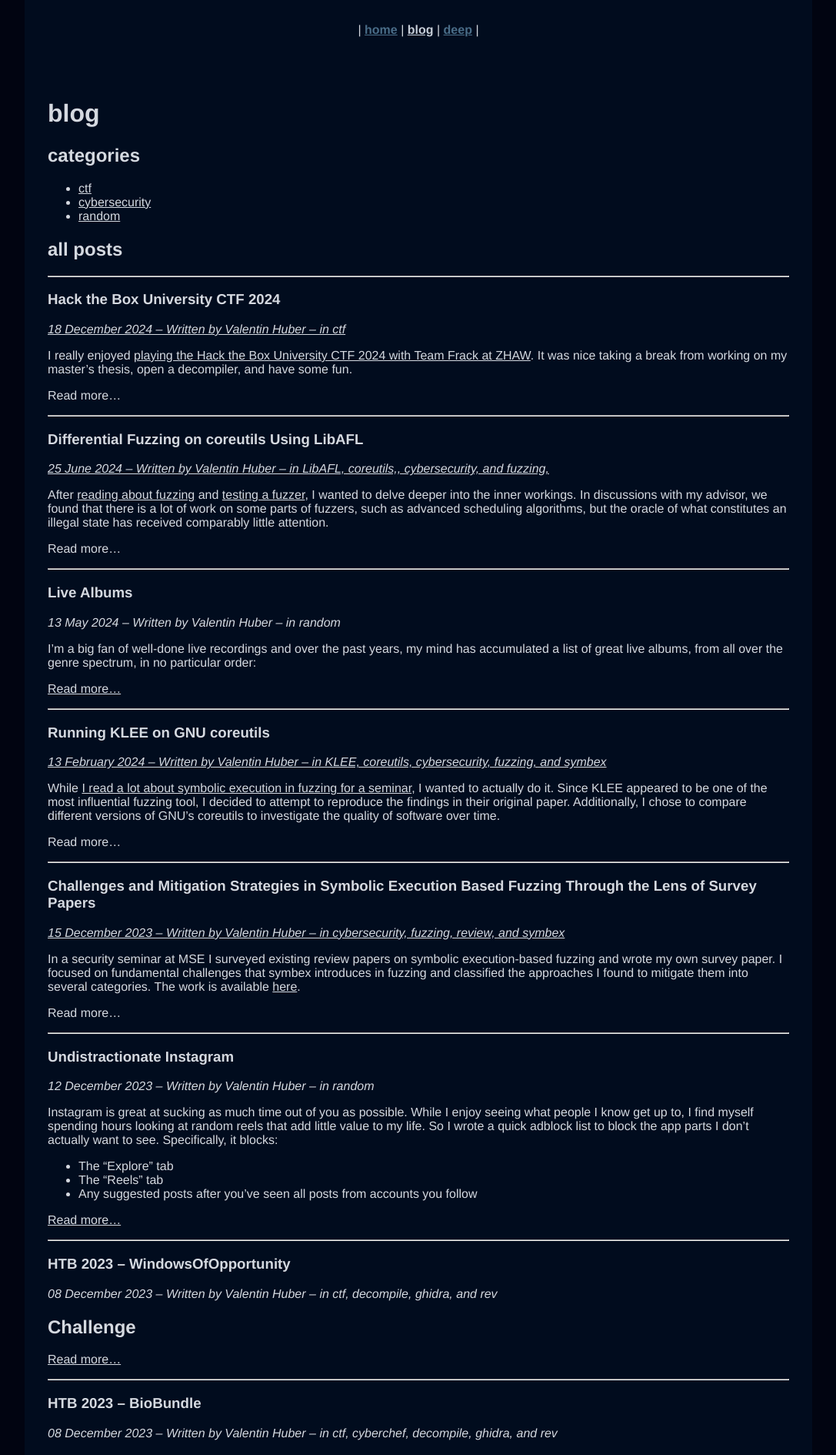
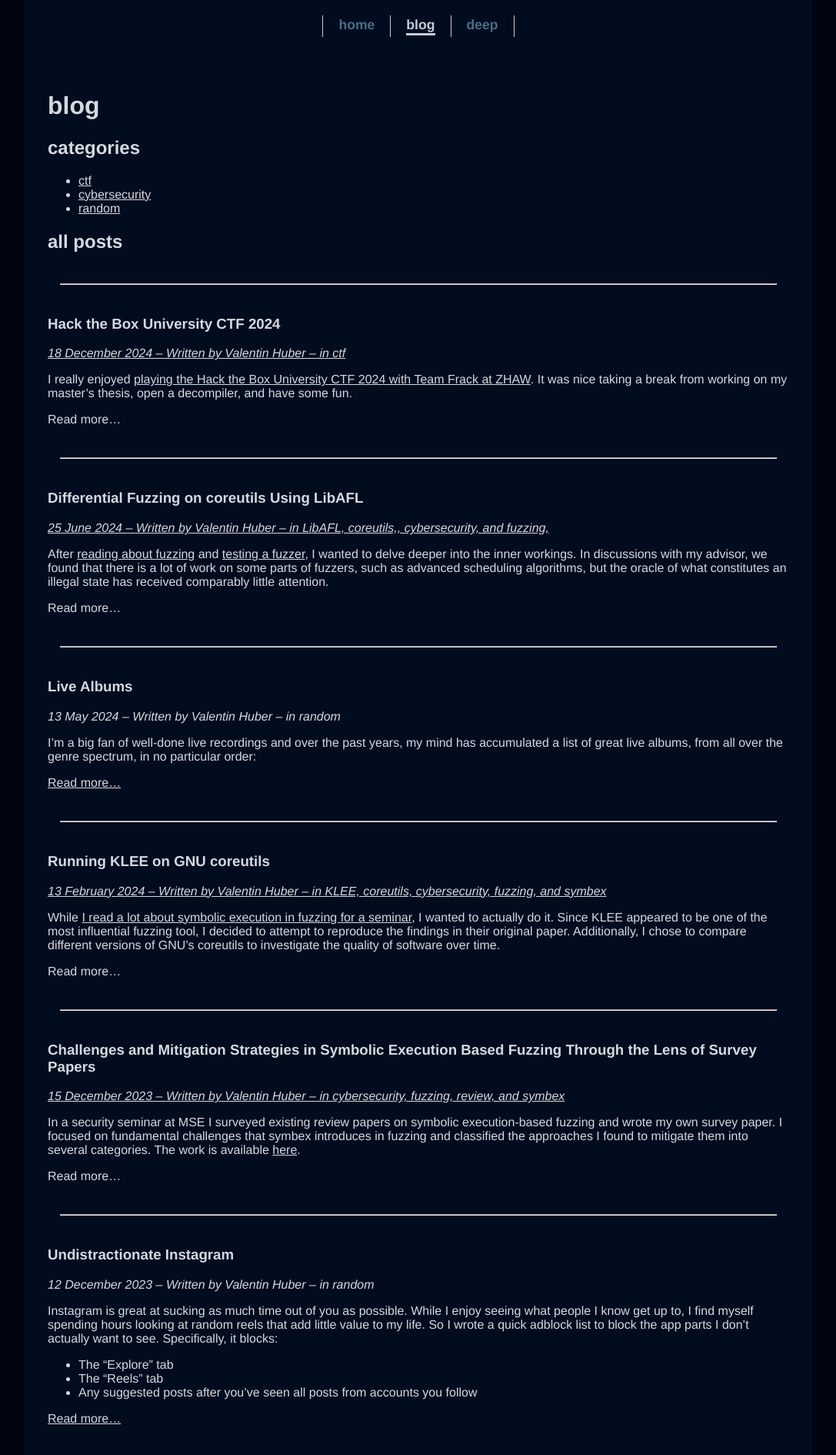
Before and after one commit to riesentoaster/valentinhuber.me, a Jekyll site: the page built from blog.md, in a window 1280 px wide. Shown: the top 1890 px of the page at 77% size, without its empty margins (96-1183 px from the left). Built offline with Jekyll 4.4.1, drawn with Linux system fonts in a browser that asks for light colours; nearby versions of some CDN libraries.

Commit message:
Update layout

```diff
--- a/_includes/nav.html
+++ b/_includes/nav.html
@@ -1,13 +1,17 @@
 <nav>
-  |
   {% assign home = site.pages | where: "url", "/" | first -%}
-  {% assign pages = site.html_pages | where_exp:"item","item.url!='/'" | where_exp: "i", "i.hidden != true" | sort: "title" | unshift: home -%}
-  {% for link in pages -%}
+  {% assign pages = site.html_pages | where_exp:"item","item.url!='/'" | where_exp: "i", "i.hidden != true" | sort:
+  "title" | unshift: home -%}
+  <ul>
+    {% for link in pages -%}
     {% assign steps = link.path | split: "/" | join: " " | number_of_words -%}
     {% if steps == 1 -%}
-      <a {% if page.url == link.url -%} class="active" {% endif -%}
-          href="{{ link.url }}">{{ link.title -}}
-      </a> |
+
+    <a {% if page.url==link.url -%}class="active" {% endif -%} href="{{ link.url }}">
+      <li>{{ link.title -}}</li>
+    </a>
+
     {% endif -%}
-  {% endfor -%}
+    {% endfor -%}
+  </ul>
 </nav>
--- a/_sass/_main.scss
+++ b/_sass/_main.scss
@@ -14,11 +14,6 @@ body {
   background: $backgroundColor;
   color: $bodyColor;
   font-family: $bodyFont;
-}
-
-body {
-  background-color: $backgroundColor;
-  color: $bodyColor;
   width: unquote("max(800px, 80%)");
   margin: 0 auto;
   min-height: 100%;
@@ -33,17 +28,40 @@ body {
 }
 
 nav {
-  text-align: center;
-  padding: 30px;
+  padding: 20px 0;
+
+  ul {
+    list-style: none;
+    padding: 0;
+    margin: 0;
+    display: flex;
+    justify-content: center;
+  }
+
+  a {
+    &:first-child {
+      border-left: 1px solid $accentColor2;
+    }
+
+    border-right: 1px solid $accentColor2;
+    color: $accentColor1;
+    text-decoration: none;
+    font-weight: bold;
+    font-size: 1.1em;
+    padding: 2px 20px;
+  }
+
+  .active li {
+    color: $accentColor2;
+    border-bottom: 3px solid $accentColor2;
+  }
 }
 
-nav a {
-  font-weight: bold;
-  color: $accentColor1;
-}
-
-nav .active {
-  color: $accentColor2;
+@media only screen and (max-width: 480px) {
+  nav ul {
+    flex-wrap: wrap;
+    gap: 10px;
+  }
 }
 
 main {
@@ -57,19 +75,6 @@ main a {
 input {
   background-color: $accentColor2;
   outline: none;
-}
-
-button,
-input[type="submit"],
-input[type="reset"] {
-  border: 1px solid $accentColor2;
-  background-color: inherit;
-  color: $accentColor2;
-}
-
-button:disabled {
-  border: 1px solid $accentColor1;
-  color: $accentColor1;
 }
 
 a.exc {
@@ -92,6 +97,10 @@ th {
   padding: 0.3em;
 }
 
+hr {
+  margin: 2.5rem 1rem;
+}
+
 table {
   margin-bottom: 1em;
 }
```
Also changed, not shown: index.md (+10 -13 lines), languages/deutsch.md (deleted, +0 -5 lines), languages/english.md (deleted, +0 -5 lines).
